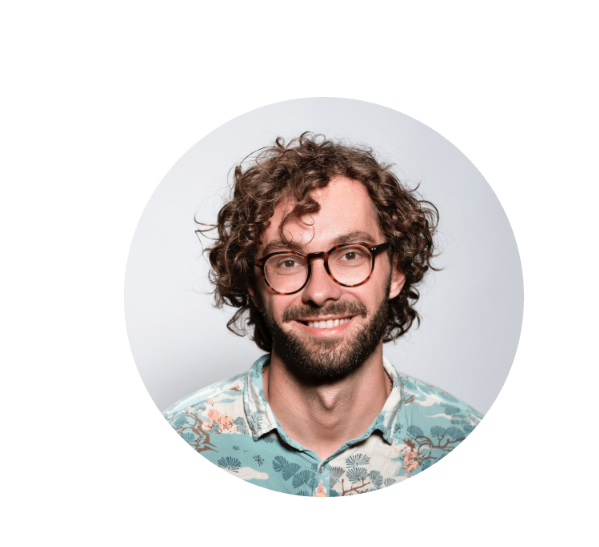
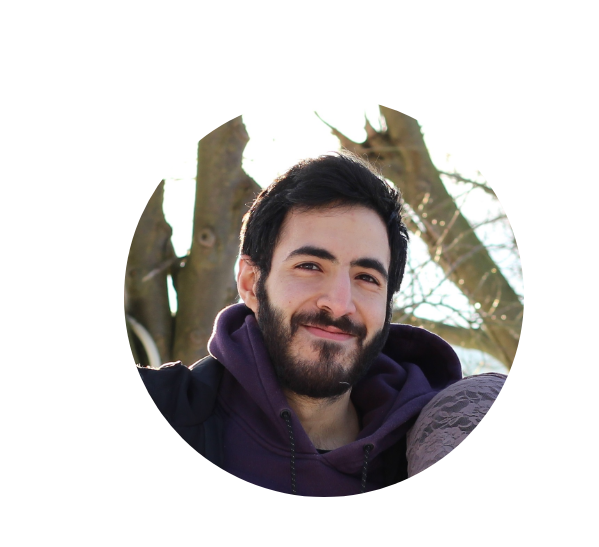
Before and after one commit to boioy/Portfolio, a plain HTML site: page index.html in a window 1280 px wide. Shown: the part 95-642 px from the top of the page, 113-712 px from the left. Drawn offline with Linux system fonts and the light colour scheme.

Commit message:
updated profile pic and project 1

```diff
--- a/index.html
+++ b/index.html
@@ -12,7 +12,7 @@
 </head>
 <body>
     <nav id="desktop-nav">
-        <div class="logo"> Abbas Bachir</div>
+        <div class="logo">Abbas Bachir</div>
         <div>
             <ul class="nav-links">
                 <li><a href="#about">About</a></li>
@@ -42,7 +42,9 @@
 
     <section id="profile">
         <div class="section_pic-container">
-            <img src="assets/profile-pic.png" alt="Abbas Bachir Profile Picture">
+            <img src="assets/profile-pic.jpg"
+                alt="Abbas Bachir Profile Picture"
+                class="profile-pic">
         </div>
         <div class="section_text">
             <p class="section_text_p1">Hallo ich bin</p>
--- a/mediaqueries.css
+++ b/mediaqueries.css
@@ -71,6 +71,8 @@
         gap: 0.5rem;
         text-align: center;
     }
+
+    /*TODO für Handy anpassen*/
     .section_pic-container{
         width: auto;
         height: 50vw;
--- a/style.css
+++ b/style.css
@@ -26,6 +26,13 @@ section{
     height: 400px;
     width: 400px;
     margin: auto 0;
+    border-radius: 100rem;
+}
+.profile-pic{
+    height: 100%;
+    width: 100%;
+    object-fit: cover;
+    border-radius: 20rem;
 }
 
 .section_text{
@@ -196,12 +203,12 @@ article .icon{
 
 .contact-info-upper-container{
     display: flex;
-    justify-content: center;
+    justify-content: left;
     border-radius: 2rem;
     border: rgb(163, 163, 163) 0.1rem solid;
     background-color: whitesmoke;
     margin: 2rem auto;
-    padding: 0.5rem;
+    padding: 0.5rem 2rem;
 }
 
 .contact-info-container{
```
Also changed, not shown: assets/profile-pic-2.png (deleted), assets/profile-pic.jpg (added), assets/profile-pic22.png (renamed from assets/profile-pic.png), assets/project-1.png, assets/project-11.png (added).
